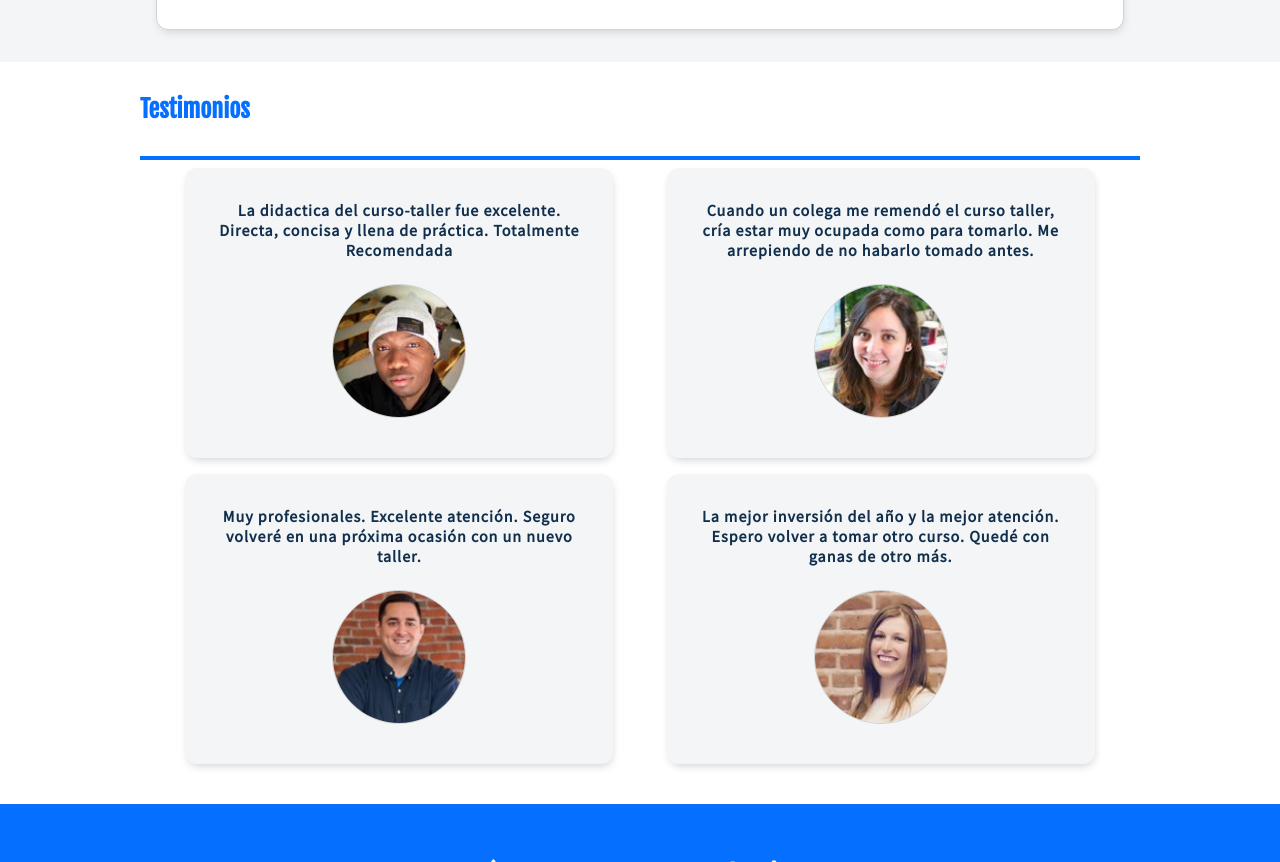
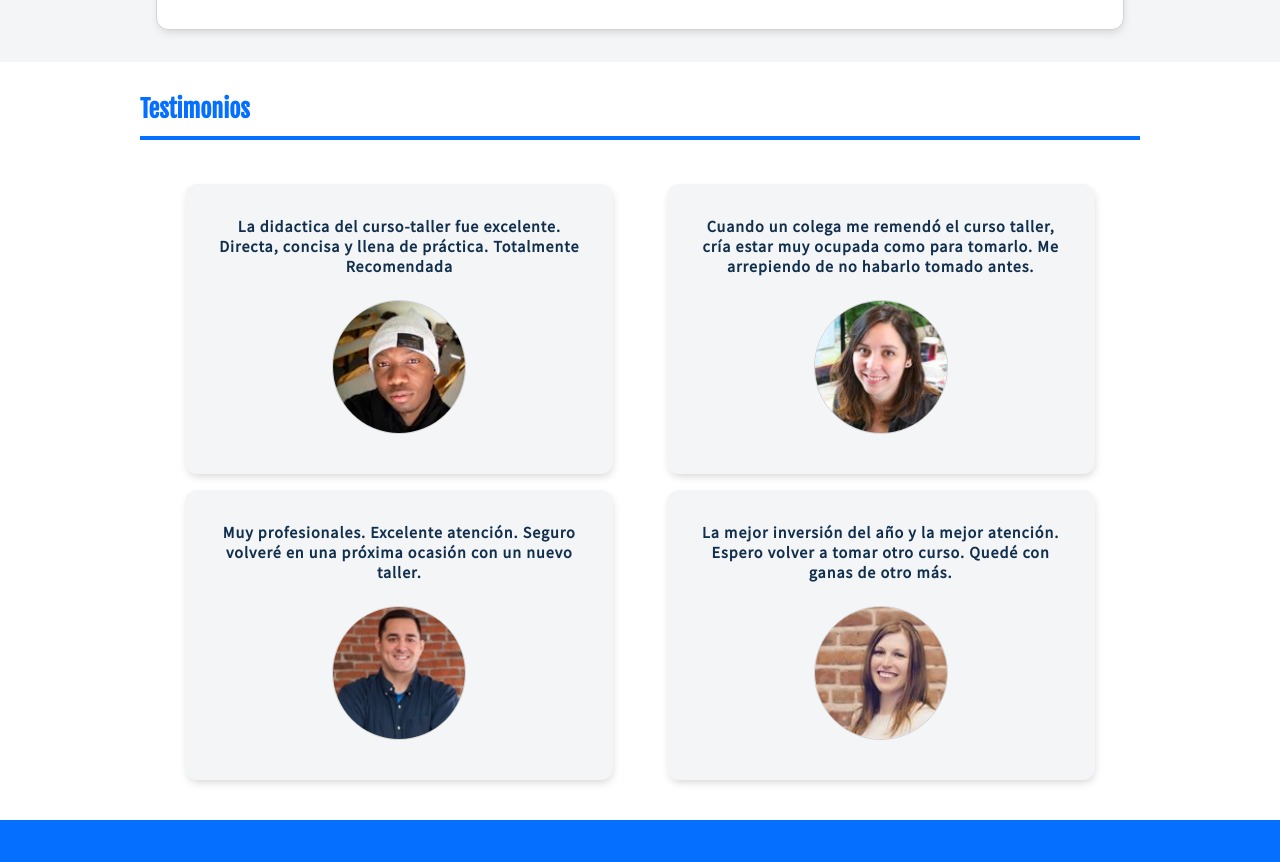
Before and after one commit to Evitalires/basic, a plain HTML site: page index.html in a window 1280 px wide. Shown: the part 2383-3245 px from the top of the page. Drawn offline with Linux system fonts and the light colour scheme.

Commit message:
padding for testimonies

```diff
--- a/css/style.css
+++ b/css/style.css
@@ -246,6 +246,8 @@ section div h2 {
 }
 .testimonies h2 {
     width: 100%;
+    padding-bottom: .5em;
+    margin-bottom: 1.5em;
     border-bottom: 4px solid var(--blue);
 }
 
```
